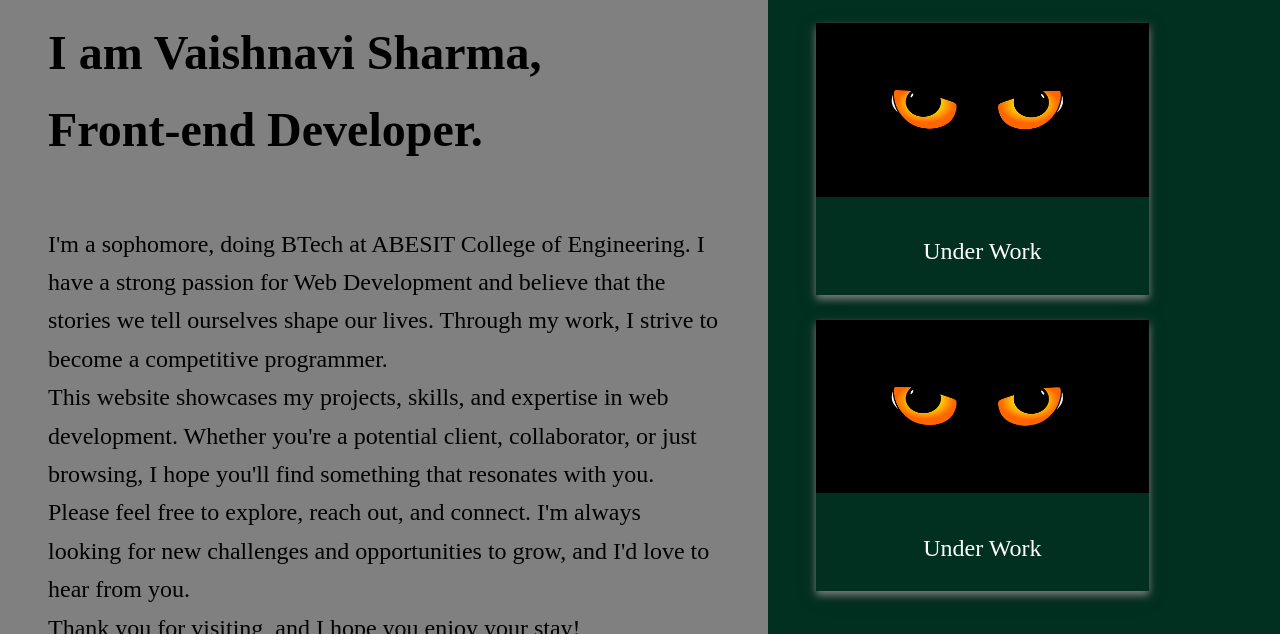
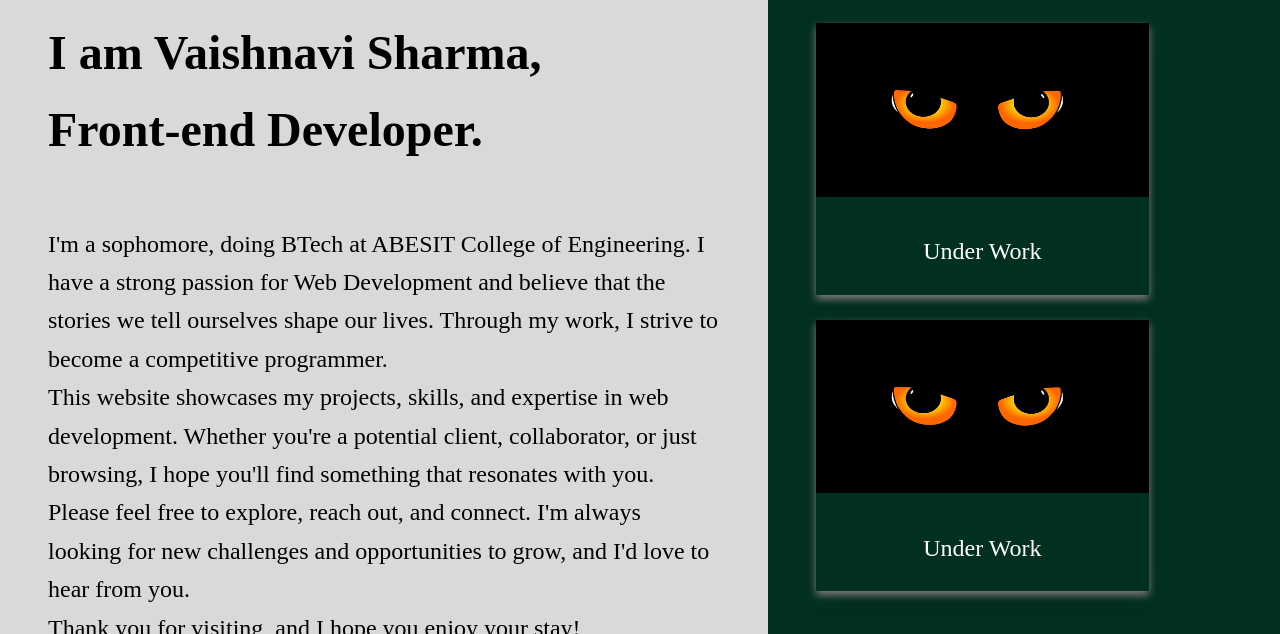
Before and after one commit to ssjhyyk/Portfolio, a plain HTML site: page index.html in a window 1280 px wide. Shown: the part 166-800 px from the top of the page. Drawn offline with Linux system fonts and the light colour scheme.

Commit message:
color changes

```diff
--- a/styles/style.css
+++ b/styles/style.css
@@ -26,7 +26,7 @@ body {
 }
 
 .left {
-    background: #808080;
+    background: #dad9d7;
 }
 
 .right {
```
